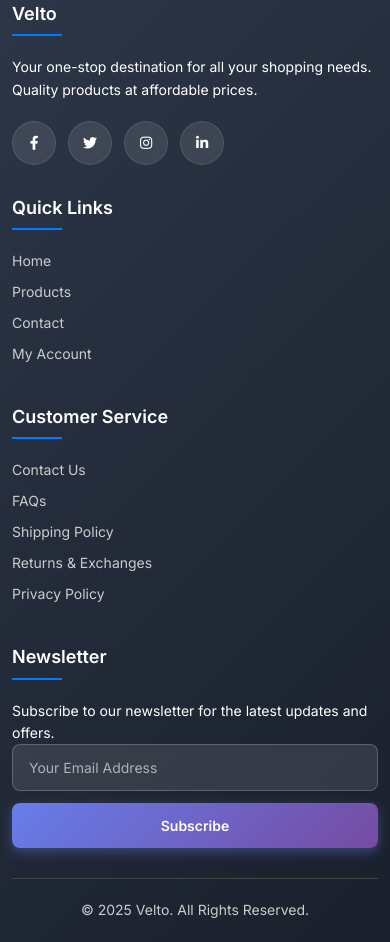
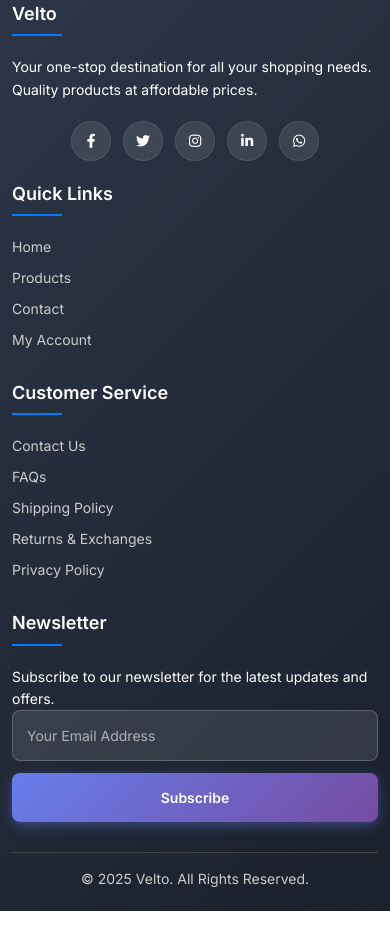
Before and after one commit to Dax-developer/veltowebapp, a React (Vite) app: page /forgot-password in a window 390 px wide. Shown: the part 1060-2002 px from the top of the page. After the commit the page ends 1971 px from the top, so only its background shows below. Built offline with nearby package versions, Linux system fonts and the light colour scheme.

Commit message:
Enhance footer with WhatsApp integration, functional social media links, and improved responsive design

```diff
--- a/src/components/Footer.jsx
+++ b/src/components/Footer.jsx
@@ -28,12 +28,17 @@ const FooterContent = styled.div`
   gap: 30px;
   margin-bottom: 30px;
 
-  @media (max-width: 768px) {
+  @media (max-width: 992px) {
     grid-template-columns: repeat(2, 1fr);
   }
 
-  @media (max-width: 480px) {
+  @media (max-width: 768px) {
+    gap: 25px;
+  }
+
+  @media (max-width: 576px) {
     grid-template-columns: 1fr;
+    gap: 20px;
   }
 `;
 
@@ -75,6 +80,7 @@ const SocialLinks = styled.div`
   display: flex;
   gap: 12px;
   margin-top: 20px;
+  flex-wrap: wrap;
 
   a {
     display: flex;
@@ -94,6 +100,15 @@ const SocialLinks = styled.div`
       transform: translateY(-4px) scale(1.1);
       box-shadow: 0 8px 20px rgba(102, 126, 234, 0.4);
       border-color: transparent;
+    }
+  }
+
+  @media (max-width: 576px) {
+    justify-content: center;
+
+    a {
+      width: 40px;
+      height: 40px;
     }
   }
 `;
@@ -135,6 +150,16 @@ const Newsletter = styled.div`
       transform: translateY(-2px);
       box-shadow: 0 6px 20px rgba(102, 126, 234, 0.5);
     }
+
+    @media (max-width: 576px) {
+      padding: 14px;
+    }
+  }
+
+  @media (max-width: 576px) {
+    input {
+      padding: 14px;
+    }
   }
 `;
 
@@ -144,6 +169,11 @@ const FooterBottom = styled.div`
   border-top: 1px solid #444;
   color: #ccc;
   font-size: 14px;
+
+  @media (max-width: 576px) {
+    font-size: 13px;
+    padding-top: 15px;
+  }
 `;
 
 const Footer = () => {
@@ -205,10 +235,21 @@ const Footer = () => {
               {t('brandDesc')}
             </p>
             <SocialLinks>
-              <a href="#"><i className="fab fa-facebook-f"></i></a>
-              <a href="#"><i className="fab fa-twitter"></i></a>
-              <a href="#"><i className="fab fa-instagram"></i></a>
-              <a href="#"><i className="fab fa-linkedin-in"></i></a>
+              <a href="https://facebook.com" target="_blank" rel="noopener noreferrer">
+                <i className="fab fa-facebook-f"></i>
+              </a>
+              <a href="https://twitter.com" target="_blank" rel="noopener noreferrer">
+                <i className="fab fa-twitter"></i>
+              </a>
+              <a href="https://instagram.com" target="_blank" rel="noopener noreferrer">
+                <i className="fab fa-instagram"></i>
+              </a>
+              <a href="https://linkedin.com" target="_blank" rel="noopener noreferrer">
+                <i className="fab fa-linkedin-in"></i>
+              </a>
+              <a href="https://wa.me/1234567890" target="_blank" rel="noopener noreferrer">
+                <i className="fab fa-whatsapp"></i>
+              </a>
             </SocialLinks>
           </FooterColumn>
 
```
